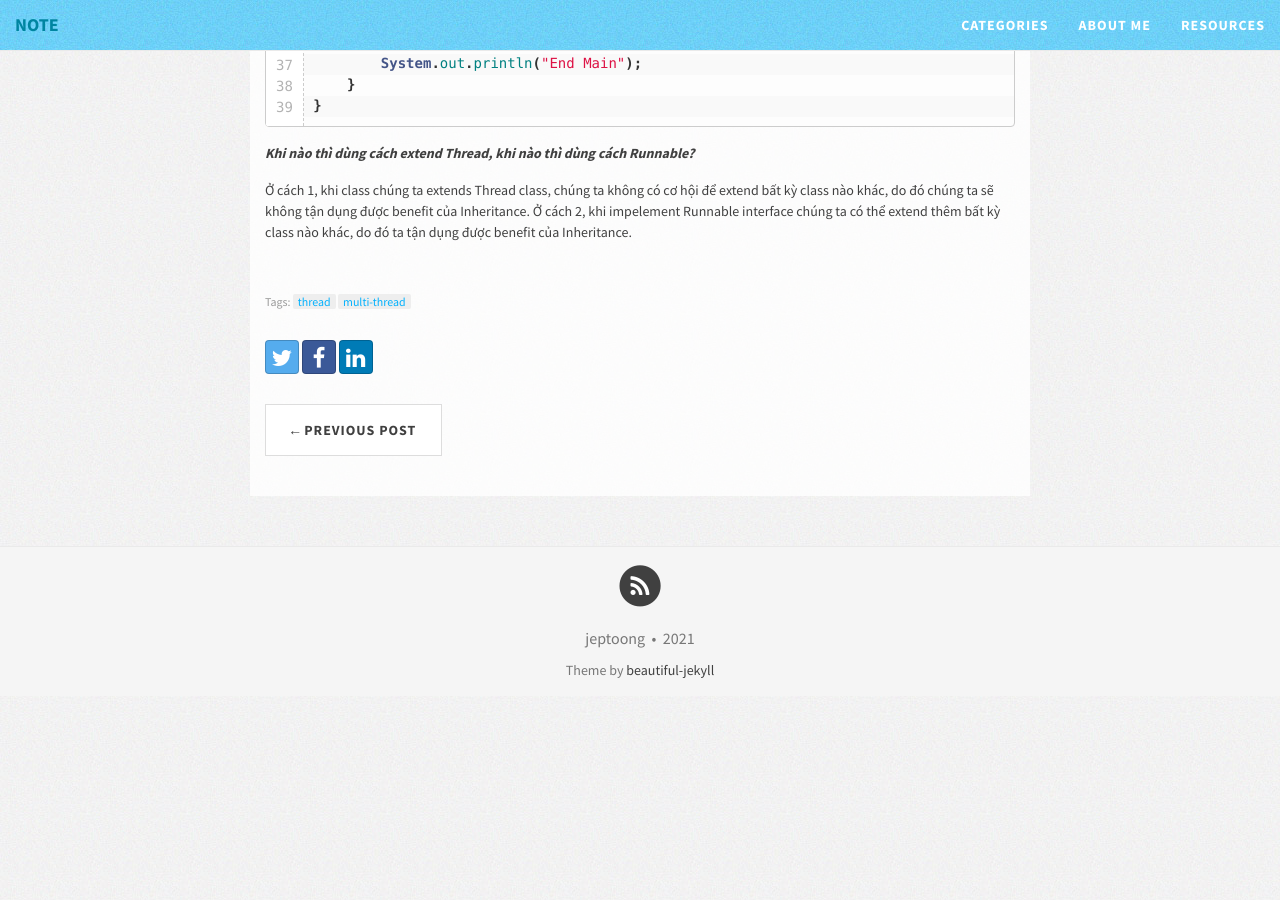
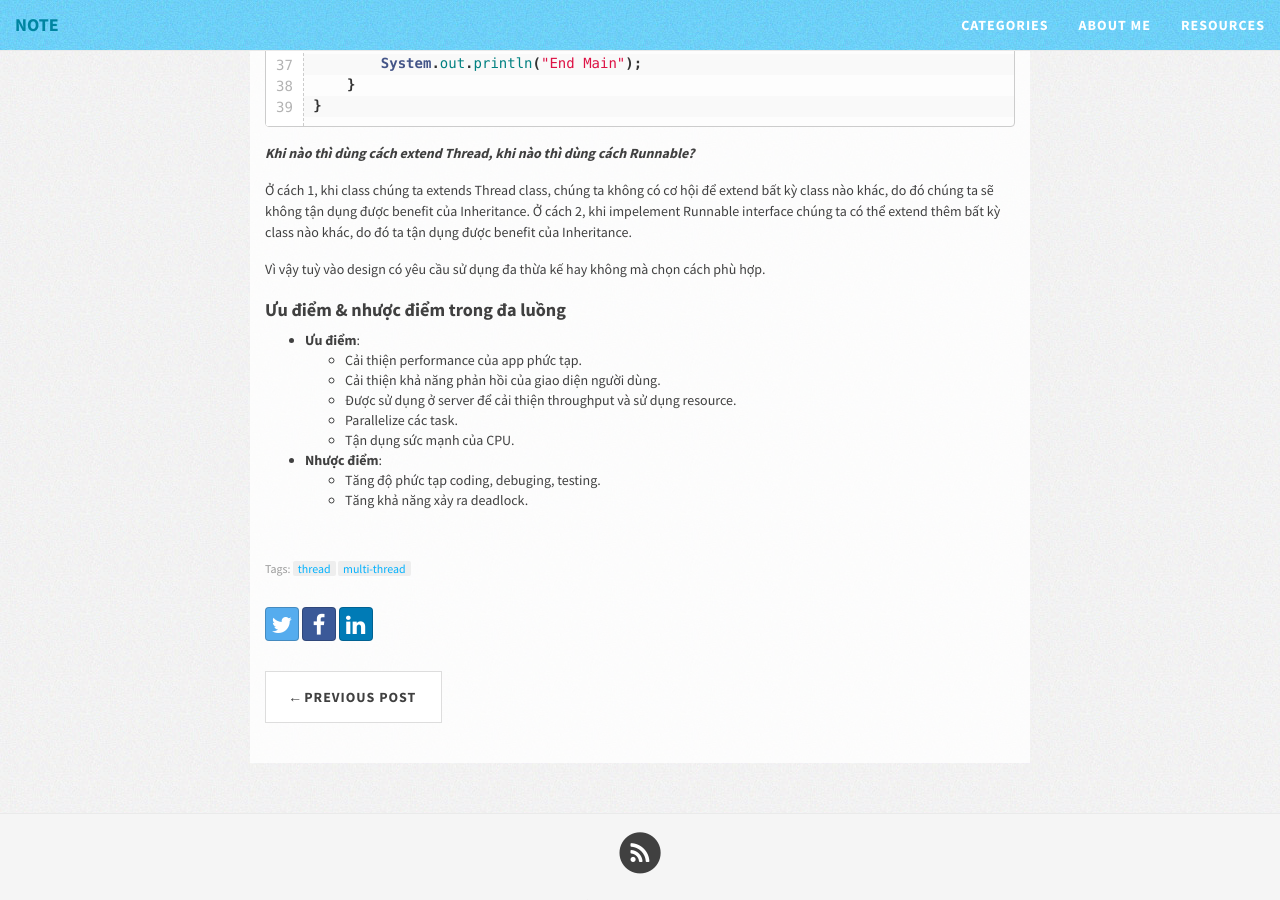
Before and after one commit to jeptoong/jeptoong.github.io, a Jekyll site: the page built from _posts/2021-03-15-java-multi-thread.md, in a window 1280 px wide and 900 px high, scrolled down 1868 px. Built offline with Jekyll 4.4.1, drawn with Linux system fonts in a browser that asks for light colours; nearby versions of some CDN libraries; before the commit the page ends 2564 px from its top, so only the background shows below that.

Commit message:
add content

```diff
--- a/_posts/2021-03-15-java-multi-thread.md
+++ b/_posts/2021-03-15-java-multi-thread.md
@@ -79,3 +79,18 @@ public class RunExercise {
 ***Khi nào thì dùng cách extend Thread, khi nào thì dùng cách Runnable?***
 
 Ở cách 1, khi class chúng ta extends Thread class, chúng ta không có cơ hội để extend bất kỳ class nào khác, do đó chúng ta sẽ không tận dụng được benefit của Inheritance. Ở cách 2, khi impelement Runnable interface chúng ta có thể extend thêm bất kỳ class nào khác, do đó ta tận dụng được benefit của Inheritance.
+
+Vì vậy tuỳ vào design có yêu cầu sử dụng đa thừa kế hay không mà chọn cách phù hợp.
+
+### Ưu điểm & nhược điểm trong đa luồng
+
+* **Ưu điểm**:
+    - Cải thiện performance của app phức tạp.
+    - Cải thiện khả năng phản hồi của giao diện người dùng.
+    - Được sử dụng ở server để cải thiện throughput và sử dụng resource.
+    - Parallelize các task.
+    - Tận dụng sức mạnh của CPU.
+
+* **Nhược điểm**:
+    - Tăng độ phức tạp coding, debuging, testing.
+    - Tăng khả năng xảy ra deadlock.
```
